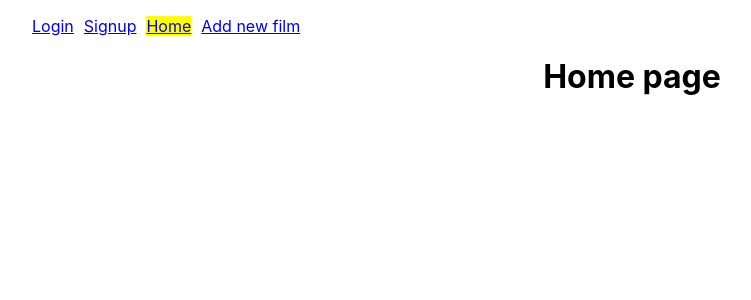
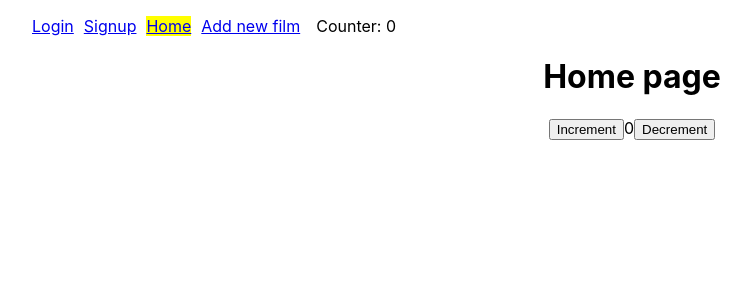
Before and after one commit to Thorn5/Nuria-React, a React (Create React App) app: page / in a window 1280 px wide. Shown: the top 300 px of the page, without its empty margins (8-759 px from the left). Built offline with nearby package versions, Linux system fonts and the light colour scheme.

Commit message:
first commit

```diff
--- /dev/null
+++ b/src/context/CounterProvider.js
@@ -0,0 +1,27 @@
+import React, {createContext, useState} from "react";
+
+export const CounterContext = createContext();
+
+const CounterProvider = ({children}) => {
+    const [counter, setCounter] = useState(0);
+
+    const incrementCounter = () => {
+        setCounter(counter + 1);
+    }
+
+    const decrementCounter = () => {
+        setCounter(counter - 1);
+    }
+
+    return (
+        <CounterContext.Provider
+            value={{counter, incrementCounter, decrementCounter }}
+        >
+            {children}
+        </CounterContext.Provider>
+    )
+
+}
+
+
+export default CounterProvider;
--- a/src/elements/Navbar.js
+++ b/src/elements/Navbar.js
@@ -1,13 +1,14 @@
-import React from 'react';
+import React, {useContext} from 'react';
 import {Outlet, NavLink} from 'react-router-dom';
+import { CounterContext } from '../context/CounterProvider';
 
 const Navbar = () => {
+    const {counter} = useContext(CounterContext);
   return (
     <div>
         <nav>
             <ul className='navbar'>
                 <div className='navbar-links'>
-
                     <NavLink to='/login'>
                         Login
                     </NavLink>
@@ -21,6 +22,7 @@ const Navbar = () => {
                         Add new film
                     </NavLink>
                 </div>
+                <div>Counter: {counter}</div>
             </ul>
         </nav>
         <Outlet/>
--- a/src/index.js
+++ b/src/index.js
@@ -4,11 +4,15 @@ import './index.css';
 import App from './App';
 import reportWebVitals from './reportWebVitals';
 import { BrowserRouter } from 'react-router-dom';
+import CounterProvider from './context/CounterProvider';
 
 const root = ReactDOM.createRoot(document.getElementById('root'));
 root.render(
+
   <BrowserRouter>
-    <App />
+    <CounterProvider>
+      <App />
+    </CounterProvider>
   </BrowserRouter>
 );
 
--- a/src/views/Home.js
+++ b/src/views/Home.js
@@ -1,10 +1,16 @@
-import React from 'react';
+import React, {useContext} from 'react';
+import { CounterContext } from '../context/CounterProvider';
 
 const Home = () => {
+
+  const {incrementCounter, decrementCounter, counter} = useContext(CounterContext);
 
   return (
     <div>
       <h1>Home page</h1>
+      <button onClick={incrementCounter}>Increment</button>
+      {counter}
+      <button onClick={decrementCounter}>Decrement</button>
     </div>
   );
 };
--- a/src/views/NewFilm.js
+++ b/src/views/NewFilm.js
@@ -1,4 +1,6 @@
-import { useState } from 'react';
+import { useState, useContext } from 'react';
+import { CounterContext } from '../context/CounterProvider';
+
 
 const FilmForm = () => {
   const [name, setTitle] = useState('');
@@ -8,6 +10,8 @@ const FilmForm = () => {
   const [error, setError] = useState(null);
   const [success, setSuccess] = useState(false);
   const api_url = process.env.REACT_APP_BACKEND_URL;
+  const {incrementCounter, decrementCounter, counter} = useContext(CounterContext);
+
 
   const handleSubmit = async (event) => {
     event.preventDefault();
@@ -66,6 +70,9 @@ const FilmForm = () => {
           <button type="submit">Submit</button>
         </form>
       )}
+      <button onClick={incrementCounter}>Increment</button>
+      {counter}
+      <button onClick={decrementCounter}>Decrement</button>
     </div>
   );
 };
```
